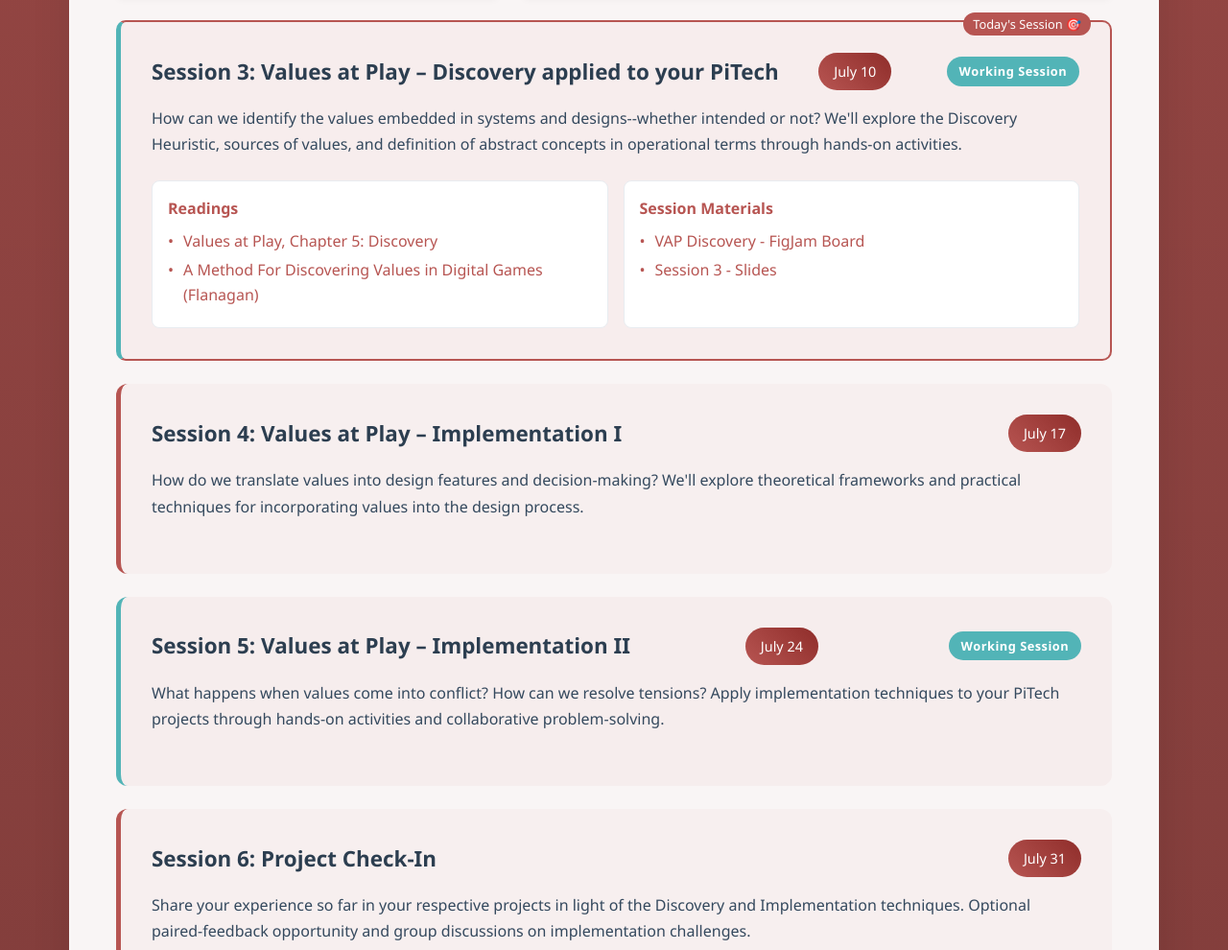
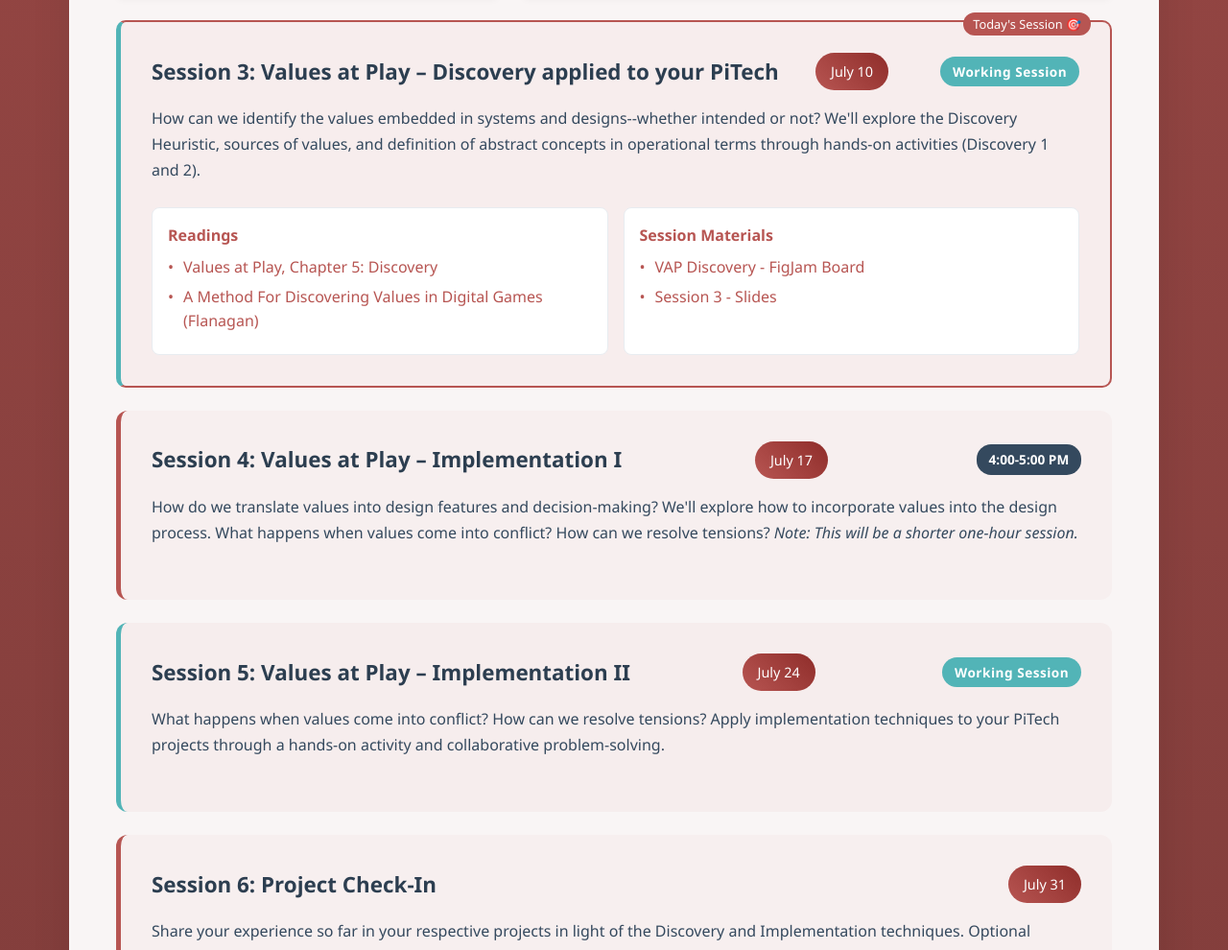
Before and after one commit to PiTechEthics/pitechethics.github.io, a plain HTML site: page index.html in a window 1280 px wide. Shown: the part 2790-3780 px from the top of the page at 96% size. Drawn offline with Linux system fonts and the light colour scheme.

Commit message:
time change

```diff
--- a/index.html
+++ b/index.html
@@ -294,6 +294,24 @@
             border-radius: 25px;
             font-size: 0.9rem;
             font-weight: 500;
+        }
+
+        .session-duration {
+            background: #34495e;
+            color: white;
+            padding: 0.3rem 0.8rem;
+            border-radius: 15px;
+            font-size: 0.85rem;
+           font-weight: 600;
+            display: inline-block;
+            margin-left: 1rem;
+        }
+
+        @media (max-width: 768px) {
+            .session-duration {
+                margin-left: 0;
+                margin-top: 0.5rem;
+            }
         }
 
         .session-leader {
@@ -649,7 +667,7 @@
         .session-badge {
             background: #52B4B7;
             color: white;
-            font-size: 0.8rem;
+            font-size: 0.85rem;
             font-weight: 600;
             padding: 0.3rem 0.8rem;
             border-radius: 20px;
@@ -826,7 +844,7 @@
         <div class="session-badge">Working Session</div>
     </div>
     <div class="session-description">
-        How can we identify the values embedded in systems and designs--whether intended or not? We'll explore the Discovery Heuristic, sources of values, and definition of abstract concepts in operational terms through hands-on activities.
+        How can we identify the values embedded in systems and designs--whether intended or not? We'll explore the Discovery Heuristic, sources of values, and definition of abstract concepts in operational terms through hands-on activities (Discovery 1 and 2).
     </div>
     <div class="session-details">
         <div class="detail-section">
@@ -852,9 +870,10 @@
     <div class="session-header">
         <div class="session-title">Session 4: Values at Play – Implementation I</div>
         <div class="session-date">July 17</div>
+        <div class="session-duration">4:00-5:00 PM</div>
     </div>
     <div class="session-description">
-        How do we translate values into design features and decision-making? We'll explore theoretical frameworks and practical techniques for incorporating values into the design process.
+        How do we translate values into design features and decision-making? We'll explore how to incorporate values into the design process. What happens when values come into conflict? How can we resolve tensions? <em>Note: This will be a shorter one-hour session.</em>
     </div>
 </div>
 
@@ -865,7 +884,7 @@
         <div class="session-badge">Working Session</div>
     </div>
     <div class="session-description">
-        What happens when values come into conflict? How can we resolve tensions? Apply implementation techniques to your PiTech projects through hands-on activities and collaborative problem-solving.
+        What happens when values come into conflict? How can we resolve tensions? Apply implementation techniques to your PiTech projects through a hands-on activity and collaborative problem-solving.
     </div>
 </div>
 
```
